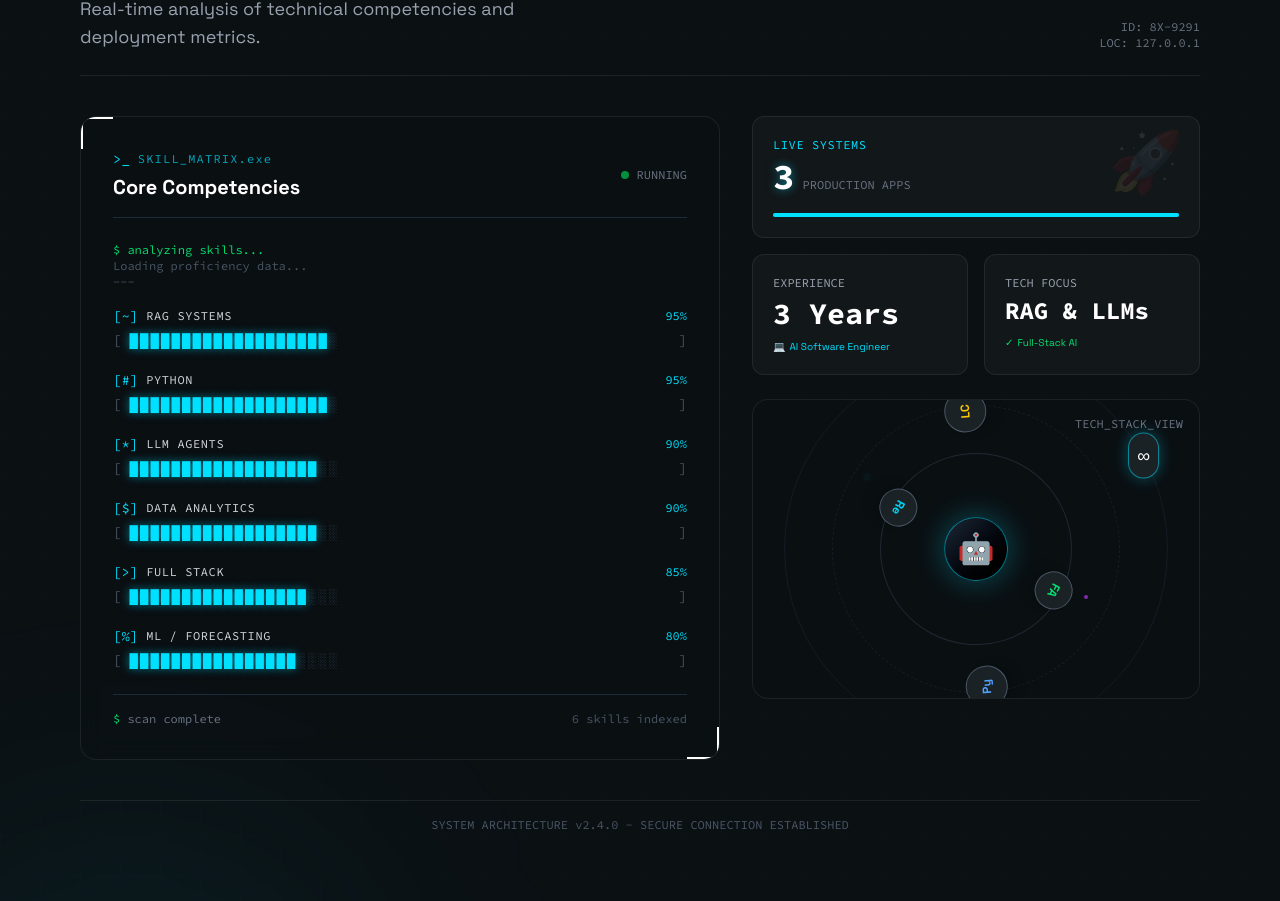
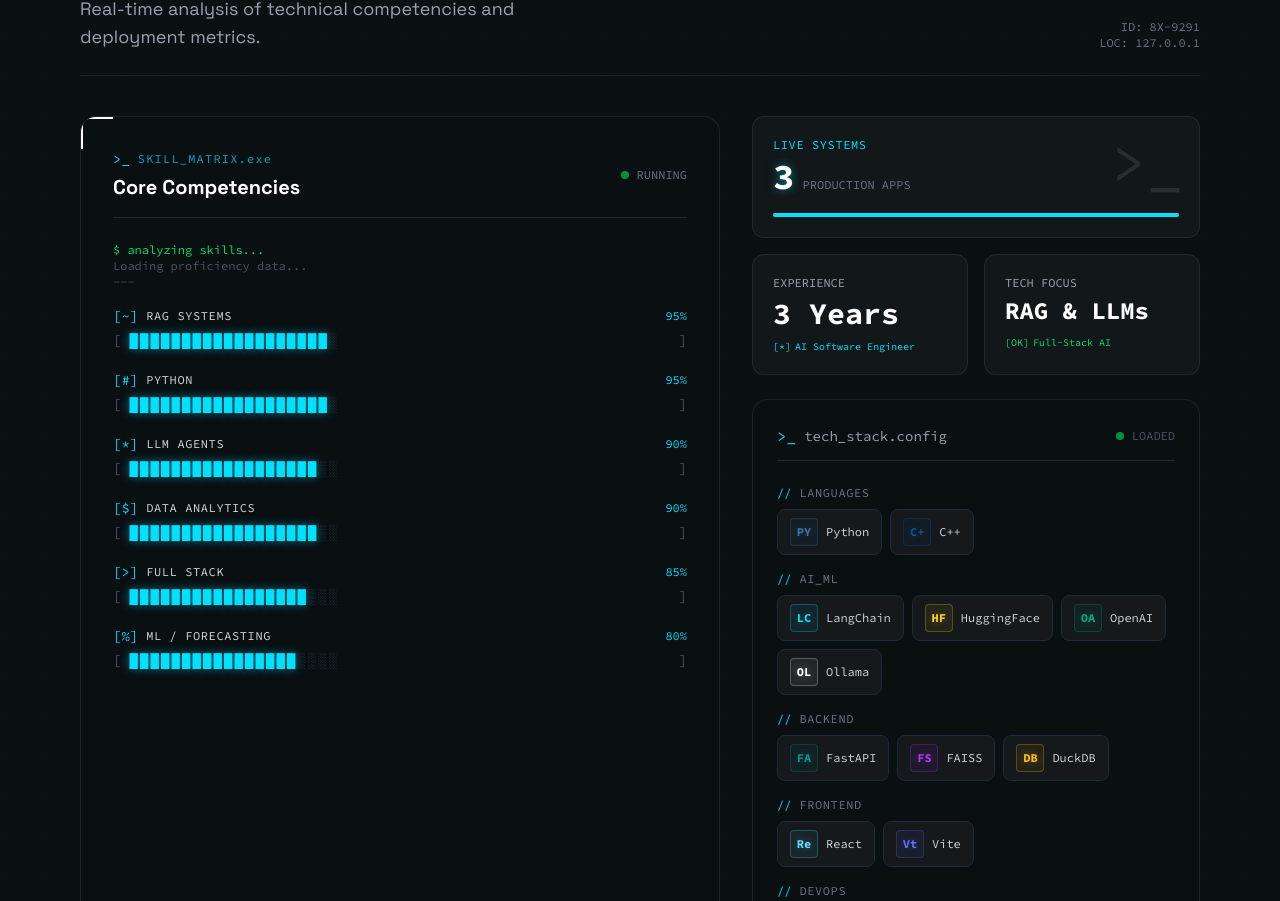
Before and after one commit to faraz18001/Portfolio, a Next.js app: page / in a window 1280 px wide. Shown: the part 1899-2800 px from the top of the page. Built offline with nearby package versions, Linux system fonts and the light colour scheme.

Commit message:
Add custom tech stack with terminal-style display

```diff
--- a/src/components/HeroSection.tsx
+++ b/src/components/HeroSection.tsx
@@ -172,7 +172,7 @@ export default function HeroSection() {
                         {/* Tech Stack */}
                         <div className="flex items-center gap-3 text-gray-400">
                             <span className="text-[var(--primary)] font-mono">&gt;_</span>
-                            <span className="text-sm font-mono">Python // FastAPI // React // LangChain</span>
+                            <span className="text-sm font-mono">Python // C++ // LangChain // FastAPI // React</span>
                         </div>
 
                         {/* Metrics */}
--- a/src/components/MetricsDashboard.tsx
+++ b/src/components/MetricsDashboard.tsx
@@ -34,6 +34,97 @@ function AnimatedCounter({ end, suffix = "", duration = 2000 }: CounterProps) {
     return <span>{count.toLocaleString()}{suffix}</span>;
 }
 
+const techStack = {
+    languages: [
+        { name: "Python", icon: "PY", color: "#3776AB" },
+        { name: "C++", icon: "C+", color: "#00599C" },
+    ],
+    aiml: [
+        { name: "LangChain", icon: "LC", color: "#00e1ff" },
+        { name: "HuggingFace", icon: "HF", color: "#FFD21E" },
+        { name: "OpenAI", icon: "OA", color: "#00A67E" },
+        { name: "Ollama", icon: "OL", color: "#ffffff" },
+    ],
+    backend: [
+        { name: "FastAPI", icon: "FA", color: "#009688" },
+        { name: "FAISS", icon: "FS", color: "#B537F2" },
+        { name: "DuckDB", icon: "DB", color: "#FFC107" },
+    ],
+    frontend: [
+        { name: "React", icon: "Re", color: "#61DAFB" },
+        { name: "Vite", icon: "Vt", color: "#646CFF" },
+    ],
+    devops: [
+        { name: "Docker", icon: "Dk", color: "#2496ED" },
+        { name: "Git", icon: "Gt", color: "#F05032" },
+        { name: "Jupyter", icon: "Jp", color: "#F37626" },
+        { name: "Vertex AI", icon: "VA", color: "#4285F4" },
+    ],
+};
+
+interface TechItemProps {
+    name: string;
+    icon: string;
+    color: string;
+    delay: number;
+}
+
+function TechItem({ name, icon, color, delay }: TechItemProps) {
+    return (
+        <motion.div
+            className="flex items-center gap-2 px-3 py-2 rounded-lg bg-[#15191c] border border-gray-800 hover:border-gray-600 transition-all group cursor-default"
+            initial={{ opacity: 0, scale: 0.9 }}
+            whileInView={{ opacity: 1, scale: 1 }}
+            viewport={{ once: true }}
+            transition={{ duration: 0.3, delay }}
+            whileHover={{ scale: 1.05 }}
+        >
+            <div
+                className="w-7 h-7 rounded flex items-center justify-center font-mono text-xs font-bold border"
+                style={{
+                    color: color,
+                    borderColor: `${color}40`,
+                    backgroundColor: `${color}10`,
+                    textShadow: `0 0 10px ${color}50`
+                }}
+            >
+                {icon}
+            </div>
+            <span className="text-xs font-mono text-gray-300 group-hover:text-white transition-colors">
+                {name}
+            </span>
+        </motion.div>
+    );
+}
+
+interface TechCategoryProps {
+    title: string;
+    items: Array<{ name: string; icon: string; color: string }>;
+    baseDelay: number;
+}
+
+function TechCategory({ title, items, baseDelay }: TechCategoryProps) {
+    return (
+        <div className="mb-4">
+            <div className="flex items-center gap-2 mb-2">
+                <span className="text-[var(--primary)] font-mono text-xs">//</span>
+                <span className="text-xs font-mono text-gray-500 uppercase tracking-wider">{title}</span>
+            </div>
+            <div className="flex flex-wrap gap-2">
+                {items.map((item, index) => (
+                    <TechItem
+                        key={item.name}
+                        name={item.name}
+                        icon={item.icon}
+                        color={item.color}
+                        delay={baseDelay + index * 0.05}
+                    />
+                ))}
+            </div>
+        </div>
+    );
+}
+
 export default function MetricsDashboard() {
     return (
         <div className="flex flex-col gap-6">
@@ -48,7 +139,7 @@ export default function MetricsDashboard() {
                     transition={{ duration: 0.6 }}
                 >
                     <div className="absolute right-0 top-0 p-4 opacity-10">
-                        <span className="text-6xl">&#128640;</span>
+                        <span className="text-6xl font-mono">&gt;_</span>
                     </div>
                     <p className="text-xs font-mono text-[var(--primary)] mb-1 tracking-wider">
                         LIVE SYSTEMS
@@ -82,8 +173,8 @@ export default function MetricsDashboard() {
                     <span className="text-3xl font-bold text-white font-mono">
                         <AnimatedCounter end={3} /> Years
                     </span>
-                    <div className="text-[10px] text-[var(--primary)] mt-2 flex items-center gap-1">
-                        <span>&#128187;</span> AI Software Engineer
+                    <div className="text-[10px] text-[var(--primary)] mt-2 flex items-center gap-1 font-mono">
+                        <span>[*]</span> AI Software Engineer
                     </div>
                 </motion.div>
 
@@ -99,106 +190,46 @@ export default function MetricsDashboard() {
                     <span className="text-2xl font-bold text-white font-mono">
                         RAG & LLMs
                     </span>
-                    <div className="text-[10px] text-green-400 mt-2 flex items-center gap-1">
-                        <span>&#10003;</span> Full-Stack AI
+                    <div className="text-[10px] text-green-400 mt-2 flex items-center gap-1 font-mono">
+                        <span>[OK]</span> Full-Stack AI
                     </div>
                 </motion.div>
             </div>
 
             {/* Tech Stack Display */}
             <motion.div
-                className="flex-grow min-h-[300px] relative rounded-2xl border border-[var(--glass-border)] glass-panel flex items-center justify-center overflow-hidden"
+                className="flex-grow relative rounded-2xl border border-[var(--glass-border)] glass-panel p-6 overflow-hidden"
                 initial={{ opacity: 0 }}
                 whileInView={{ opacity: 1 }}
                 viewport={{ once: true }}
                 transition={{ duration: 0.8 }}
             >
-                {/* Label */}
-                <div className="absolute top-4 right-4 text-xs font-mono text-gray-500 z-20">
-                    TECH_STACK_VIEW
+                {/* Header */}
+                <div className="flex items-center justify-between mb-6 pb-3 border-b border-gray-800">
+                    <div className="flex items-center gap-2">
+                        <span className="text-[var(--primary)] font-mono">&gt;_</span>
+                        <span className="text-sm font-mono text-gray-400">tech_stack.config</span>
+                    </div>
+                    <div className="flex items-center gap-2">
+                        <div className="w-2 h-2 rounded-full bg-green-500 animate-pulse" />
+                        <span className="text-xs font-mono text-gray-600">LOADED</span>
+                    </div>
                 </div>
 
-                {/* Core */}
-                <motion.div
-                    className="relative z-10 w-16 h-16 rounded-full bg-gradient-to-br from-gray-800 to-black border border-[var(--primary)]/50 flex items-center justify-center shadow-[0_0_30px_rgba(0,225,255,0.3)]"
-                    animate={{
-                        boxShadow: [
-                            "0 0 20px rgba(0, 225, 255, 0.2)",
-                            "0 0 40px rgba(0, 225, 255, 0.4)",
-                            "0 0 20px rgba(0, 225, 255, 0.2)"
-                        ]
+                {/* Tech Categories */}
+                <TechCategory title="languages" items={techStack.languages} baseDelay={0.1} />
+                <TechCategory title="ai_ml" items={techStack.aiml} baseDelay={0.2} />
+                <TechCategory title="backend" items={techStack.backend} baseDelay={0.3} />
+                <TechCategory title="frontend" items={techStack.frontend} baseDelay={0.4} />
+                <TechCategory title="devops" items={techStack.devops} baseDelay={0.5} />
+
+                {/* Scanline Effect */}
+                <div
+                    className="absolute inset-0 pointer-events-none opacity-5"
+                    style={{
+                        background: "repeating-linear-gradient(0deg, transparent, transparent 2px, rgba(0, 225, 255, 0.03) 2px, rgba(0, 225, 255, 0.03) 4px)"
                     }}
-                    transition={{ duration: 3, repeat: Infinity }}
-                >
-                    <span className="text-3xl">&#129302;</span>
-                </motion.div>
-
-                {/* Inner Orbit Ring */}
-                <motion.div
-                    className="absolute border border-gray-700/50 rounded-full w-48 h-48"
-                    animate={{ rotate: 360 }}
-                    transition={{ duration: 20, repeat: Infinity, ease: "linear" }}
-                >
-                    {/* Orbiting Items */}
-                    <div
-                        className="absolute -top-3 left-1/2 -translate-x-1/2 bg-[#1b2226] p-1.5 rounded-full border border-gray-600 shadow-lg"
-                        title="FastAPI"
-                    >
-                        <div className="w-6 h-6 flex items-center justify-center text-green-400 font-bold text-xs">
-                            FA
-                        </div>
-                    </div>
-                    <div
-                        className="absolute -bottom-3 left-1/2 -translate-x-1/2 bg-[#1b2226] p-1.5 rounded-full border border-gray-600 shadow-lg"
-                        title="React"
-                    >
-                        <div className="w-6 h-6 flex items-center justify-center text-cyan-400 font-bold text-xs">
-                            Re
-                        </div>
-                    </div>
-                </motion.div>
-
-                {/* Middle Orbit Ring */}
-                <motion.div
-                    className="absolute border border-dashed border-gray-700/30 rounded-full w-72 h-72"
-                    animate={{ rotate: -360 }}
-                    transition={{ duration: 25, repeat: Infinity, ease: "linear" }}
-                >
-                    <div
-                        className="absolute top-1/2 -right-4 -translate-y-1/2 bg-[#1b2226] p-2 rounded-full border border-gray-600 shadow-lg"
-                        title="LangChain"
-                    >
-                        <div className="w-6 h-6 flex items-center justify-center text-yellow-400 font-bold text-xs">
-                            LC
-                        </div>
-                    </div>
-                    <div
-                        className="absolute top-1/2 -left-4 -translate-y-1/2 bg-[#1b2226] p-2 rounded-full border border-gray-600 shadow-lg"
-                        title="Python"
-                    >
-                        <div className="w-6 h-6 flex items-center justify-center text-blue-400 font-bold text-xs">
-                            Py
-                        </div>
-                    </div>
-                </motion.div>
-
-                {/* Outer Orbit Ring */}
-                <div className="absolute border border-gray-800 rounded-full w-96 h-96 opacity-50" />
-
-                {/* Floating OpenAI Icon */}
-                <motion.div
-                    className="absolute top-10 right-10"
-                    animate={{ y: [0, -10, 0] }}
-                    transition={{ duration: 2, repeat: Infinity }}
-                >
-                    <div className="bg-[#1b2226] p-2 rounded-full border border-[var(--primary)]/50 shadow-[0_0_15px_rgba(0,225,255,0.3)]">
-                        <span className="text-white text-lg">&#8734;</span>
-                    </div>
-                </motion.div>
-
-                {/* Decoration Particles */}
-                <div className="absolute w-1 h-1 bg-[var(--primary)] rounded-full top-1/4 left-1/4 animate-ping" />
-                <div className="absolute w-1 h-1 bg-[var(--secondary)] rounded-full bottom-1/3 right-1/4 animate-pulse" />
+                />
             </motion.div>
         </div>
     );
```
